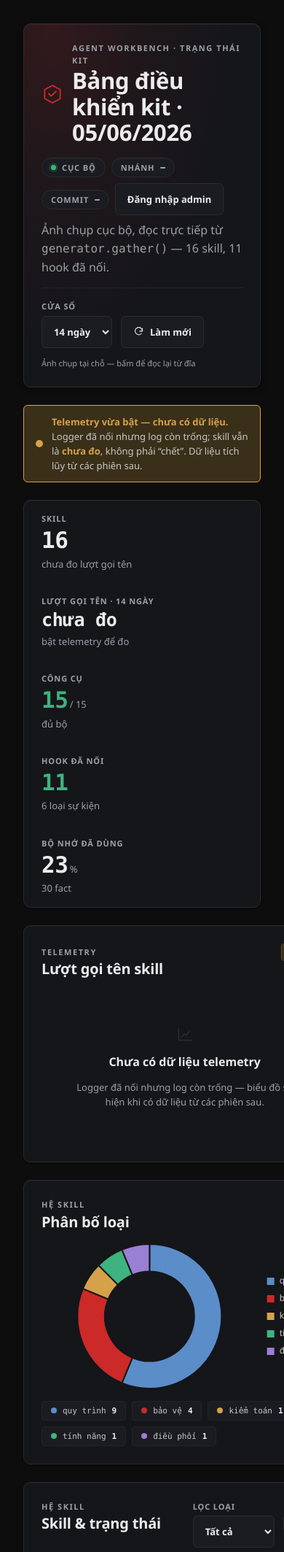
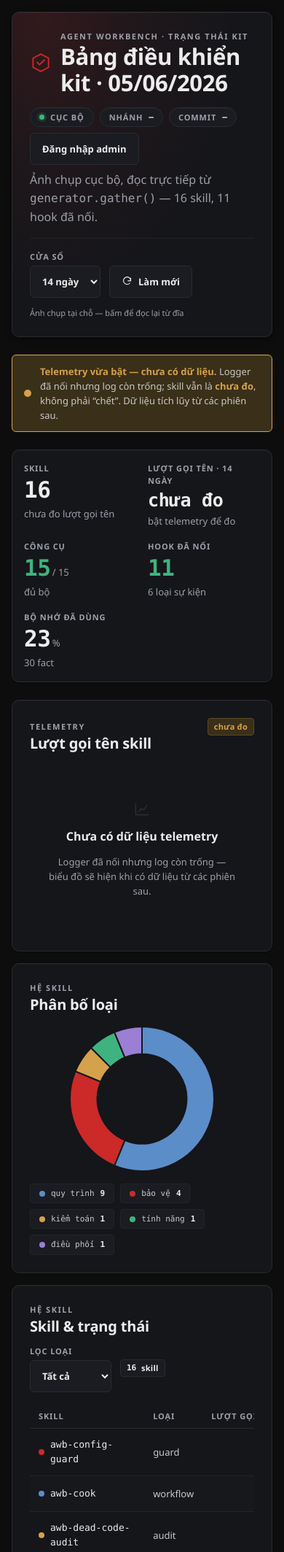
Before and after one commit to doivamong/agent-workbench, a Flask app: page / in a window 390 px wide; the page is wider, and only the part inside the window is pictured. Shown: the top 2127 px of that part at 73% size. Run offline with Flask 3, Linux system fonts and the light colour scheme; parts of the project's set-up code (start-up, migrations or seed data) failed here and were passed over; some libraries are stand-ins or nearby versions.

Commit message:
feat(ui): redesign ui/web dashboard mobile-first (Phase C)
Invert the dashboard's responsive model from desktop-first (max-width
overrides) to mobile-first (min-width enhancement) so both / and /admin are
fully usable on a phone (<=375px) with no horizontal overflow.

- Grid, KPI strip and shell padding are authored small-viewport-up: single
  column / 2-col KPI grid as the base, widening to two then the full 6-track
  bento at 600/960px. The desktop-down (max-width) blocks are gone.
- Skills table keeps full table semantics + the honesty badges but scrolls
  inside a focusable .table-scroll box, placed on the persistent
  #skills-region so it survives the HTMX tier-filter swap (the fragment
  stays a pure <table> partial).
- min-width:0 on grid items so the responsive Chart.js <canvas> shrinks to
  the viewport instead of forcing the page wider than the screen.
- Tier doughnut drops its in-chart legend on narrow viewports (the chips
  below already label every tier) so it isn't crushed to a sliver.
- Admin form selects/inputs go full-width within their panel so a long
  server-listed option (snapshot/release name + timestamp) can't widen the
  page.

Presentation only: gather()/build_view() untouched, no JSON API; the
three-state telemetry honesty model and Phase A/B auth + actions are
unchanged. Verified visually at 320/375/768/1280px on / and /admin; full
suite green.

```diff
--- a/ui/web/static/dashboard.css
+++ b/ui/web/static/dashboard.css
@@ -157,6 +157,8 @@ strong { color: var(--text-strong); font-weight: var(--weight-strong); }
   text-transform: uppercase; color: var(--text-dim); font-weight: var(--weight-strong);
   margin-bottom: 2px;
 }
+/* Body copy inside a panel (login / inert-admin notes) — dim, readable, wraps. */
+.panel__note { color: var(--text-dim); font-size: var(--fs-sm); overflow-wrap: anywhere; }
 
 /* ---- 5. BADGES / DOTS -------------------------------------------------- */
 .badge {
@@ -231,6 +233,15 @@ strong { color: var(--text-strong); font-weight: var(--weight-strong); }
 }
 .tbl tbody tr:nth-child(even) { background: rgba(255,255,255,.012); }
 
+/* Mobile: the skills table keeps its full table semantics + honesty badges but
+   scrolls inside its own box, so a long row never widens the page. Focusable so
+   it's not a pointer-only scroll (keyboard users can tab to it and arrow across).
+   At >=600px the panel is wide enough that there's nothing to scroll. */
+.table-scroll { overflow-x: auto; -webkit-overflow-scrolling: touch; }
+.table-scroll:focus-visible { outline: 2px solid var(--accent); outline-offset: 2px; border-radius: var(--r-sm); }
+.table-scroll > .tbl { min-width: 440px; }
+@media (min-width: 600px) { .table-scroll > .tbl { min-width: 0; } }
+
 /* ---- 8. EMPTY STATE ---------------------------------------------------- */
 .empty {
   display: flex; flex-direction: column; align-items: center; text-align: center;
@@ -249,7 +260,11 @@ strong { color: var(--text-strong); font-weight: var(--weight-strong); }
 }
 .skip:focus { left: var(--sp-4); top: var(--sp-4); }
 
-.shell { max-width: var(--maxw); margin: 0 auto; padding: var(--sp-6) var(--gutter); }
+/* Mobile-first: comfortable edge padding on a phone; widen the gutter on larger
+   screens. The whole layout below is authored small-viewport-up (min-width queries),
+   not desktop-down. */
+.shell { max-width: var(--maxw); margin: 0 auto; padding: var(--sp-4); }
+@media (min-width: 640px) { .shell { padding: var(--sp-6) var(--gutter); } }
 
 /* Header — data-first identity bar, NOT a centered hero. */
 .topbar {
@@ -285,23 +300,44 @@ strong { color: var(--text-strong); font-weight: var(--weight-strong); }
 
 /* KPI strip — a row of summary figures (not a generic 3-card grid). */
 .kpibar {
-  display: flex; flex-wrap: wrap; gap: var(--sp-6);
-  padding: var(--sp-4) var(--sp-5); margin-bottom: var(--sp-5);
+  display: grid; grid-template-columns: repeat(2, 1fr); gap: var(--sp-4);
+  padding: var(--sp-4); margin-bottom: var(--sp-5);
   background: var(--surface); border: 1px solid var(--border);
   border-radius: var(--r-lg); box-shadow: var(--depth-1);
 }
-.kpibar .kpi { flex: 1 1 150px; min-width: 0; }
+.kpibar .kpi { min-width: 0; }
+/* an odd final KPI spans the full row instead of sitting in a half-empty cell */
+.kpibar .kpi:last-child:nth-child(odd) { grid-column: 1 / -1; }
+@media (min-width: 640px) {
+  .kpibar { display: flex; flex-wrap: wrap; gap: var(--sp-6); padding: var(--sp-4) var(--sp-5); }
+  .kpibar .kpi { flex: 1 1 150px; }
+  .kpibar .kpi:last-child:nth-child(odd) { grid-column: auto; }
+}
 
-/* Bento grid — panels of deliberately uneven span, data-driven, not 3 equal cards. */
+/* Bento grid — panels of deliberately uneven span, data-driven, not 3 equal cards.
+   Mobile-first: a single column is the base; widen to two, then to the full
+   6-track bento as the viewport grows. */
 .grid {
   display: grid;
-  grid-template-columns: repeat(6, 1fr);
-  gap: var(--sp-5);
+  grid-template-columns: 1fr;
+  gap: var(--sp-4);
 }
-.span-6 { grid-column: span 6; }
-.span-4 { grid-column: span 4; }
-.span-3 { grid-column: span 3; }
-.span-2 { grid-column: span 2; }
+/* Grid items default to min-width:auto, so a wide intrinsic child (a Chart.js
+   <canvas> sized at first paint) would refuse to shrink and push the page past the
+   viewport. min-width:0 lets the track — and the responsive canvas — narrow to fit. */
+.grid > * { min-width: 0; }
+.span-6, .span-4, .span-3, .span-2 { grid-column: 1 / -1; }
+@media (min-width: 600px) {
+  .grid { grid-template-columns: repeat(2, 1fr); gap: var(--sp-5); }
+  .span-6, .span-4, .span-3, .span-2 { grid-column: span 2; }
+}
+@media (min-width: 960px) {
+  .grid { grid-template-columns: repeat(6, 1fr); }
+  .span-6 { grid-column: span 6; }
+  .span-4 { grid-column: span 4; }
+  .span-3 { grid-column: span 3; }
+  .span-2 { grid-column: span 2; }
+}
 
 .chart-box { position: relative; height: 260px; }
 .chart-box canvas { max-width: 100%; }
@@ -311,7 +347,7 @@ strong { color: var(--text-strong); font-weight: var(--weight-strong); }
 .row--baseline { align-items: baseline; }
 .wrap { flex-wrap: wrap; }
 .stack > * + * { margin-top: var(--sp-4); }
-.section-foot { margin-top: var(--sp-3); font-size: var(--fs-xs); color: var(--text-dim); }
+.section-foot { margin-top: var(--sp-3); font-size: var(--fs-xs); color: var(--text-dim); overflow-wrap: anywhere; }
 
 /* Chip lists (hooks, missing tools) */
 .chips { display: flex; flex-wrap: wrap; gap: var(--sp-2); }
@@ -380,7 +416,12 @@ a.btn { text-decoration: none; }
 .admin-result--err .admin-result__dot { background: var(--accent); }
 .admin-result__msg { margin: var(--sp-2) 0 0; color: var(--text); line-height: var(--lh-normal); }
 .admin-result__detail { margin: var(--sp-3) 0 0; padding-left: var(--sp-5); color: var(--text-dim); font-size: var(--fs-sm); }
-.admin-form { display: flex; flex-direction: column; gap: var(--sp-3); margin-top: var(--sp-3); align-items: flex-start; }
+.admin-form { display: flex; flex-direction: column; gap: var(--sp-3); margin-top: var(--sp-3); align-items: flex-start; max-width: 100%; }
+/* Admin selects/inputs go full-width within their panel so a long server-listed
+   option (a snapshot/release name + timestamp) can't push the page past the
+   viewport, and the controls stay tap-friendly on a phone. */
+.admin-form .control { align-self: stretch; max-width: 100%; }
+.admin-form .control__input { width: 100%; max-width: 100%; }
 .admin-form__hint { font-size: var(--fs-xs); margin: 0; }
 .admin-check { display: flex; align-items: center; gap: var(--sp-2); font-size: var(--fs-sm); color: var(--text); cursor: pointer; min-height: 44px; }
 .admin-check input { width: 18px; height: 18px; accent-color: var(--accent); }
@@ -398,12 +439,7 @@ a.btn { text-decoration: none; }
 }
 
 /* ---- 11. RESPONSIVE ---------------------------------------------------- */
-@media (max-width: 900px) {
-  .grid { grid-template-columns: repeat(2, 1fr); }
-  .span-6, .span-4, .span-3, .span-2 { grid-column: span 2; }
-}
-@media (max-width: 560px) {
-  .grid { grid-template-columns: 1fr; }
-  .span-6, .span-4, .span-3, .span-2 { grid-column: span 1; }
-  .kpibar .kpi { flex: 1 1 100%; }
-}
+/* This stylesheet is mobile-first: the small-viewport layout is the base and the
+   media queries above ENHANCE upward (min-width), so there are no desktop-down
+   (max-width) overrides to keep in sync here. The breakpoints live with the rules
+   they widen — .shell (640), .grid (600 / 960), .kpibar (640), .table-scroll (600). */
--- a/ui/web/static/dashboard.js
+++ b/ui/web/static/dashboard.js
@@ -87,6 +87,14 @@
     var tierCanvas = document.getElementById("chart-tiers");
     if (tierCanvas && data.tiers && data.tiers.values.length) {
       destroyOn(tierCanvas);
+      // On a narrow viewport a right-side legend would crush the doughnut to a
+      // sliver; the .chips list under the canvas already labels every tier, so we
+      // drop the in-chart legend there and keep it only where there's room.
+      var narrow = window.matchMedia &&
+        window.matchMedia("(max-width: 600px)").matches;
+      var tierLegend = narrow
+        ? { display: false }
+        : { position: "right", labels: { color: COL.text, boxWidth: 12, padding: 12 } };
       new Chart(tierCanvas.getContext("2d"), {
         type: "doughnut",
         data: {
@@ -103,9 +111,7 @@
           maintainAspectRatio: false,
           cutout: "62%",
           animation: anim,
-          plugins: {
-            legend: { position: "right", labels: { color: COL.text, boxWidth: 12, padding: 12 } },
-          },
+          plugins: { legend: tierLegend },
         },
       });
     }
--- a/ui/web/templates/_body.html.jinja
+++ b/ui/web/templates/_body.html.jinja
@@ -143,7 +143,11 @@
         {% if measured %}<span class="badge badge--dead"><span class="kit-num">{{ dead }}</span>&nbsp;chưa ai gọi tên</span>{% endif %}
       </div>
     </div>
-    <div id="skills-region">{% include "_skills.html.jinja" %}</div>
+    {#- Persistent scroll wrapper: the tier filter swaps only the <table> inside this
+        div, so the .table-scroll box (and its mobile horizontal scroll) survives the
+        swap and the fragment stays a pure <table> partial. -#}
+    <div id="skills-region" class="table-scroll" tabindex="0" role="region"
+         aria-label="Bảng skill và trạng thái — cuộn ngang trên màn hình nhỏ">{% include "_skills.html.jinja" %}</div>
   </section>
 
   {#- ===== Tools ===== -#}
```
